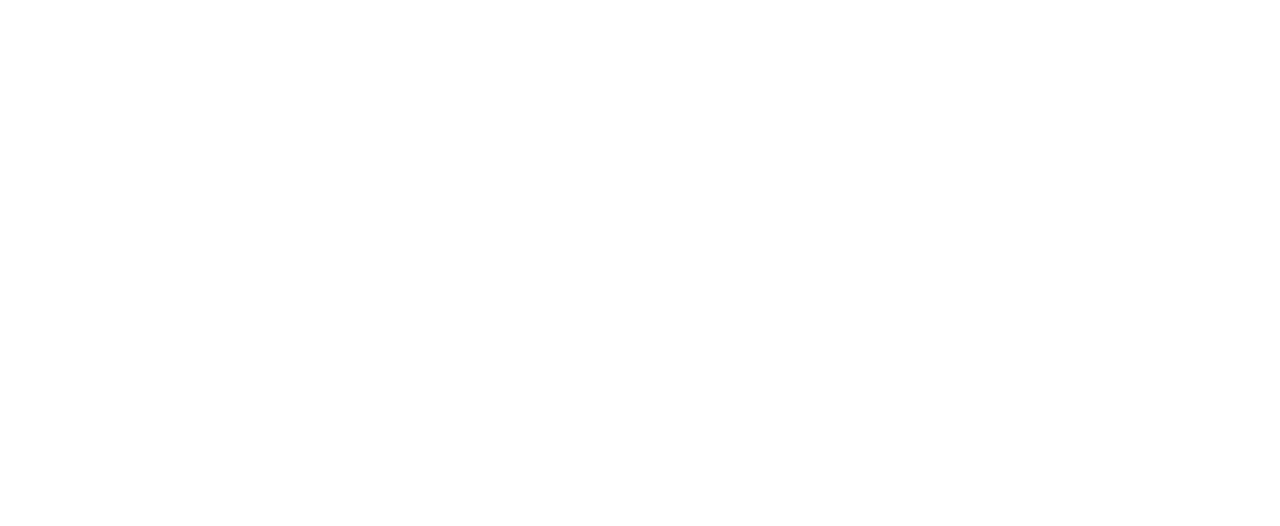
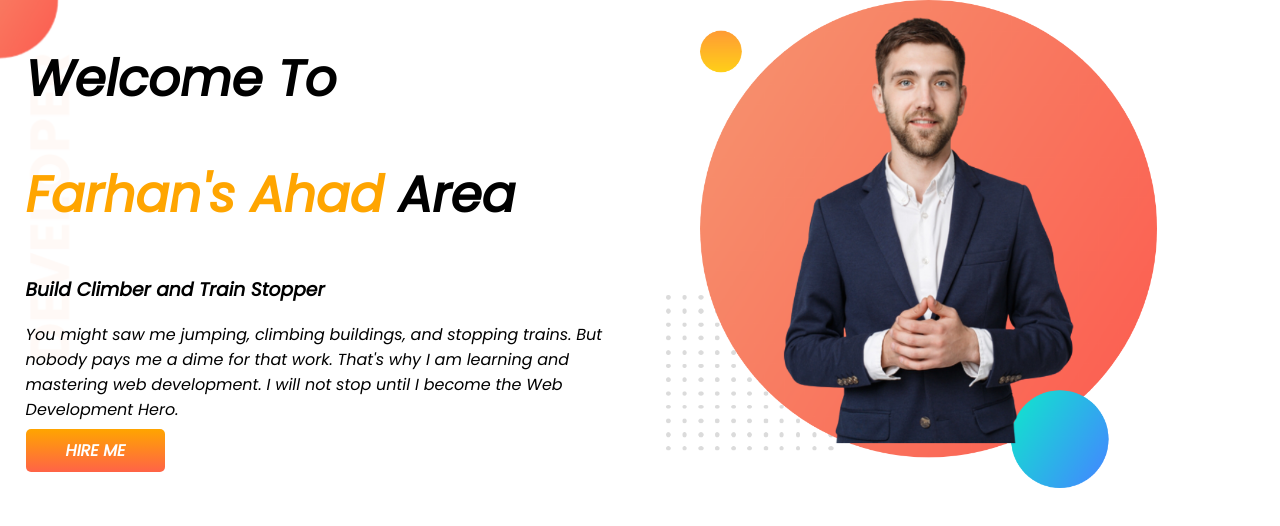
Before and after one commit to farhanahad/developer-portfolio, a plain HTML site: page index.html in a window 1280 px wide. Drawn offline with Linux system fonts and the light colour scheme.

Commit message:
added top banner

```diff
--- a/index.html
+++ b/index.html
@@ -4,10 +4,24 @@
     <meta charset="UTF-8">
     <meta http-equiv="X-UA-Compatible" content="IE=edge">
     <meta name="viewport" content="width=device-width, initial-scale=1.0">
+    <link rel="preconnect" href="https://fonts.googleapis.com">
+    <link rel="preconnect" href="https://fonts.gstatic.com" crossorigin>
+    <link href="https://fonts.googleapis.com/css2?family=Poppins:ital@1&display=swap" rel="stylesheet">
     <title>fArhAn's Area</title>
     <link rel="stylesheet" href="style.css">
 </head>
 <body>
-
+  <section class="top-banner">
+    <div class="half-width">
+        <h1>Welcome To </h1>
+        <h1> <span class="orange-color">Farhan's Ahad </span> Area</h1>
+        <h3>Build Climber and Train Stopper</h3>
+        <p>You might saw me jumping, climbing buildings, and stopping trains. But nobody pays me a dime for that work. That's why I am learning and mastering web development. I will not stop until I become the Web Development Hero.</p>
+        <a class="link-button" href="https://www.facebook.com/ahad.farhan111/" target="blank">HIRE ME</a>
+       </div>
+       <div class="half-width">
+        <img src="images/mypic.png" alt="">
+       </div>
+  </section>
 </body>
 </html>
--- a/style.css
+++ b/style.css
@@ -0,0 +1,33 @@
+body{
+    font-family: 'Poppins', sans-serif;
+    margin: 0;
+}
+h1{
+    font-size: 50px;
+}
+.orange-color{
+    color: #FFA500;
+}
+
+section{
+    display: flex;
+}
+.half-width{
+    width: 50%;
+    padding-left: 2%;
+}
+.half-width img{
+    width: 80%;
+}
+.link-button{
+    text-decoration: none;
+    background-image: linear-gradient(orange,tomato);
+    padding: 10px 40px;
+    border-radius: 5px;
+    color: white;
+    font-weight: 700;
+}
+.top-banner{
+    background-image: url(images/top-banner.png);
+    background-repeat: no-repeat;
+}
```
Also changed, not shown: images/dream-bg.png (added), images/exp-bg.png (added), images/my-bg.png (added), images/my-bg2.png (added), images/mypic.png (added), images/top-banner.png (added).
